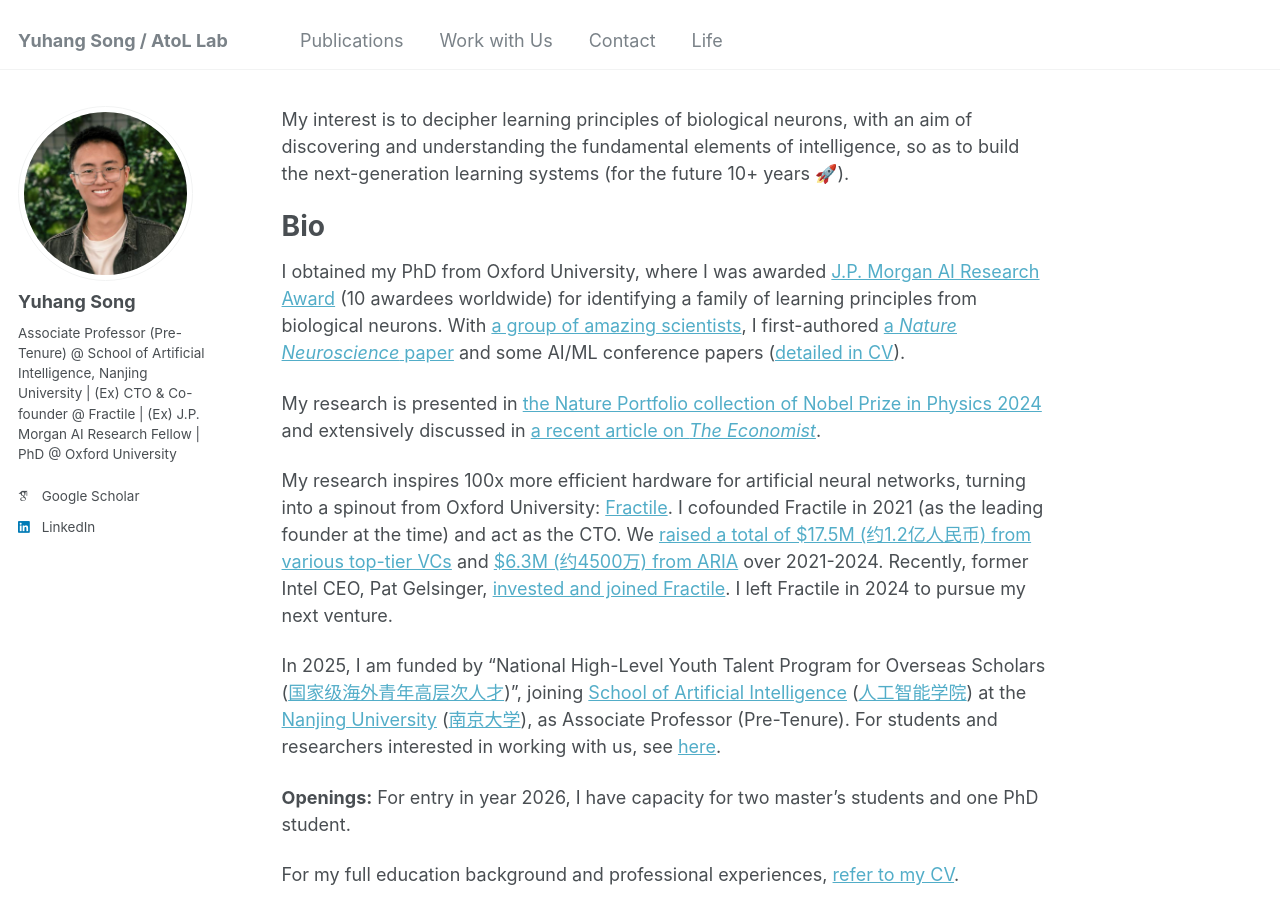
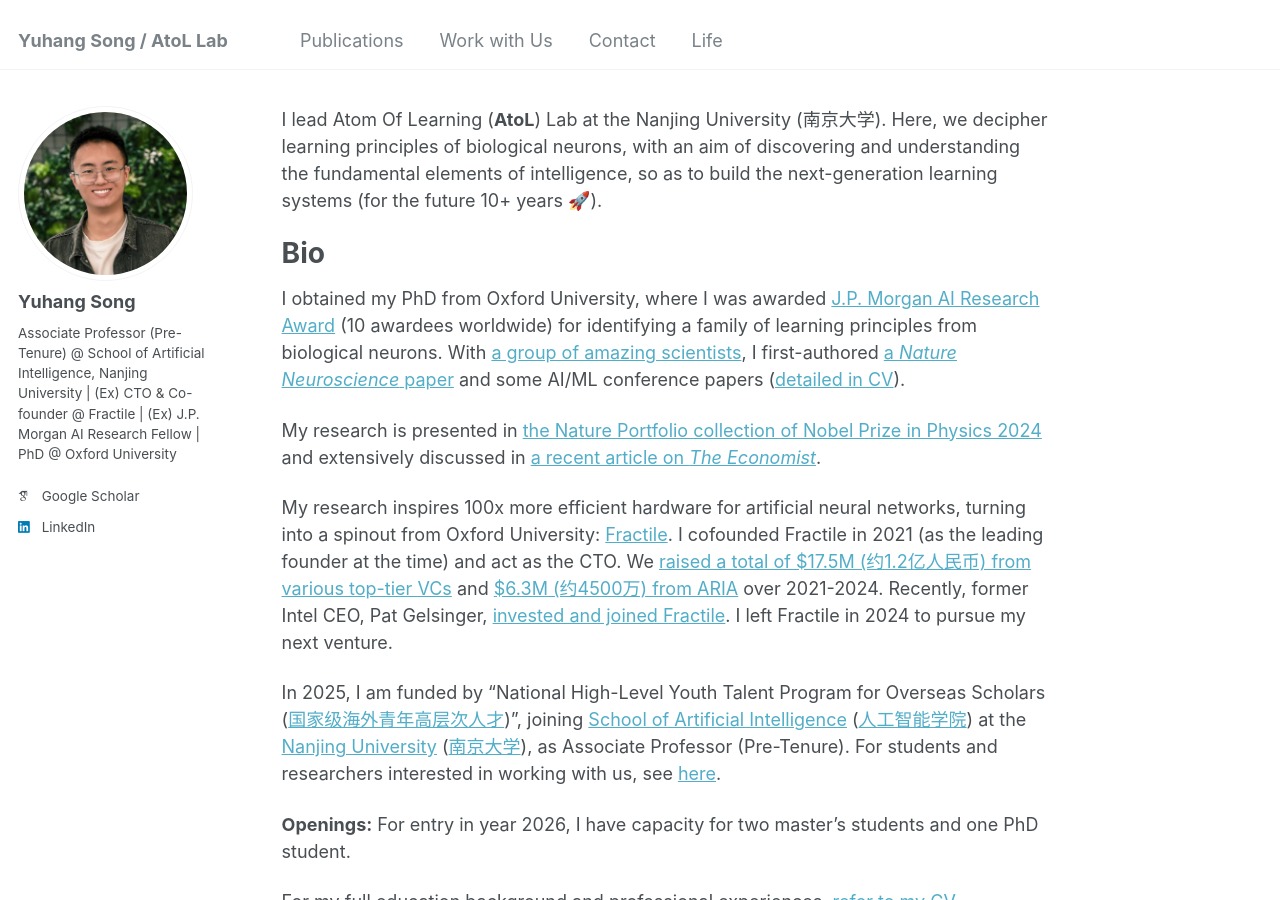
Before and after one commit to YuhangSong/YuhangSong.github.io, a Jekyll site: the page built from _pages/about.md, in a window 1280 px wide and 900 px high. Built offline with Jekyll 4.4.1, drawn with Linux system fonts in a browser that asks for light colours; some web fonts are replaced.

Commit message:
update about.md

```diff
--- a/_pages/about.md
+++ b/_pages/about.md
@@ -9,7 +9,8 @@ redirect_from:
 
 <!-- > 中文版请下滑 -->
 
-My interest is to decipher learning principles of biological neurons,
+I lead Atom Of Learning (**AtoL**) Lab at the Nanjing University (南京大学).
+Here, we decipher learning principles of biological neurons,
 <!-- so as to reverse-engineer them as new algorithms or specialized hardware.  -->
 <!-- With such a route, we  -->
 with an aim of discovering and understanding the fundamental elements of intelligence, so as to build the next-generation learning systems (for the future 10+ years 🚀).
```
